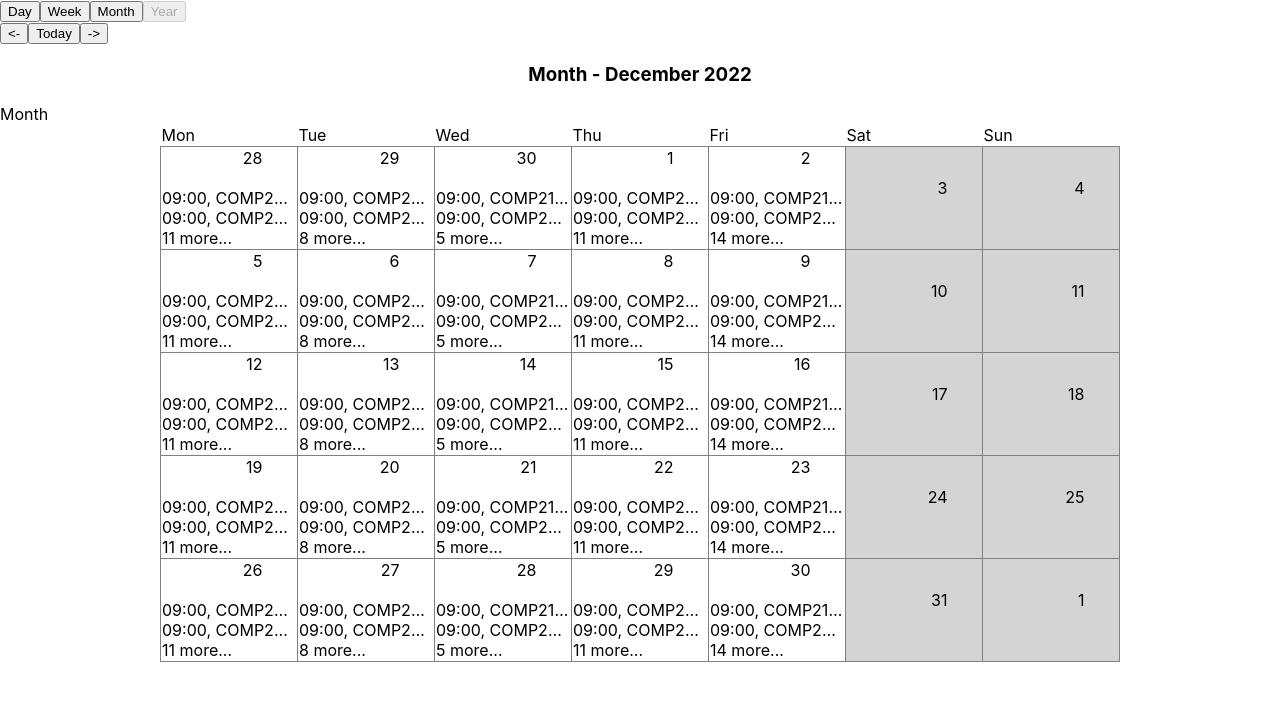
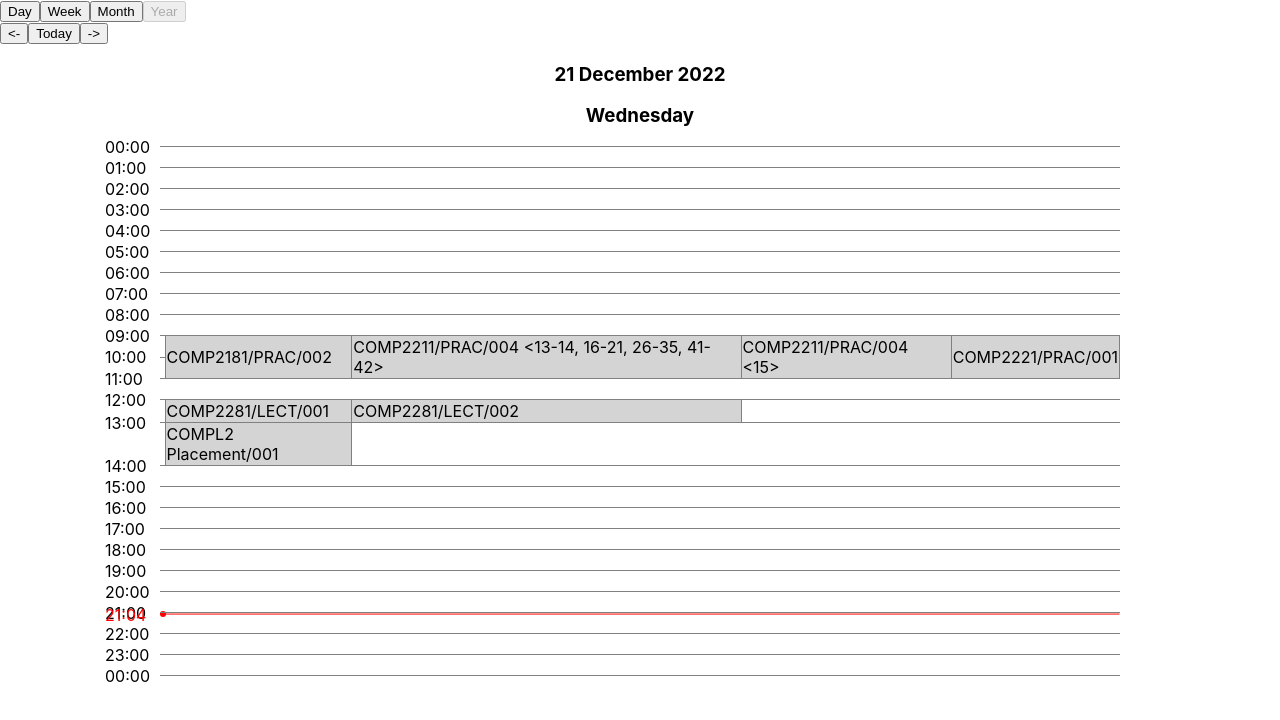
Before and after one commit to hwbrent/calendar, a React (Create React App) app: page / in a window 1280 px wide. Shown: the top 720 px of the page. Built offline with nearby package versions, Linux system fonts and the light colour scheme.

Commit message:
Misc changes

```diff
--- a/src/Calendar/Calendar.jsx
+++ b/src/Calendar/Calendar.jsx
@@ -42,7 +42,7 @@ export const Views = {
  */
 function ViewButtons(props) {
     return (
-        <div>
+        <div className='view-buttons'>
             <button type='button' value="DAY" onClick={props.onClick}>Day</button>
             <button type='button' value="WEEK" onClick={props.onClick}>Week</button>
             <button type='button' value="MONTH" onClick={props.onClick}>Month</button>
@@ -52,14 +52,9 @@ function ViewButtons(props) {
 }
 
 export default function Calendar(props) {
-
-    useEffect(() => {
-        console.log(sampleTimetable);
-    }, []);
-
     // The type of calendar view that's being shown.
     // Default is Week. Can only ever be Day, Week, Month or Year.
-    const [ view, setView ] = useState(Views.MONTH);
+    const [ view, setView ] = useState(Views.DAY);
 
     useEffect(() => {
         const viewType = Object.keys(Views).find(property => Views[property] === view);
@@ -86,13 +81,13 @@ export default function Calendar(props) {
     function getViewHeaderText() {
         switch (view) {
             case Views.DAY:
-                return `Day - ${date.getDate()} ${Months[date.getMonth()]} ${date.getFullYear()}`;
+                return `${date.getDate()} ${Months[date.getMonth()]} ${date.getFullYear()}`;
             case Views.WEEK:
-                return `Week - ${date.getDate()} ${Months[date.getMonth()]} ${date.getFullYear()}`;
+                return `${date.getDate()} ${Months[date.getMonth()]} ${date.getFullYear()}`;
             case Views.MONTH:
-                return `Month - ${Months[date.getMonth()]} ${date.getFullYear()}`;
+                return `${Months[date.getMonth()]} ${date.getFullYear()}`;
             case Views.YEAR:
-                return `Year - ${date.getFullYear()}`;
+                return `${date.getFullYear()}`;
             default:
                 return '';
         }
--- a/src/Calendar/misc/components.jsx
+++ b/src/Calendar/misc/components.jsx
@@ -114,10 +114,10 @@ export function DateToggles(props) {
     };
 
     return (
-        <>
-        <button onClick={handleClick} value='decrement'>{'<-'}</button>
-        <button onClick={handleClick} value='today'>Today</button>
-        <button onClick={handleClick} value='increment'>{'->'}</button>
-        </>
+        <div className='date-toggles'>
+            <button onClick={handleClick} value='decrement'>{'<-'}</button>
+            <button onClick={handleClick} value='today'>Today</button>
+            <button onClick={handleClick} value='increment'>{'->'}</button>
+        </div>
     );
 }
--- a/src/Calendar/misc/functions.js
+++ b/src/Calendar/misc/functions.js
@@ -77,8 +77,6 @@ export const Weekdays = {
  */
 export const convertDateToYYYYMMDD = (date) => date.toISOString().slice(0,10);
 
-export const convertHourNumToHHMM = (num) => new Date(0,0,0,num).toISOString().search(/\d\d:\d/);
-
 /**
  * Sets the browser tab name using the current calendar view name.
  *
@@ -156,6 +154,10 @@ export function convertHHMMtoFloat(hhmm) {
     return null;
 }
 
+/**
+ * @param {Date} paramDate
+ * @returns {boolean} Boolean indicating if {@link paramDate} represents today.
+ */
 export function isToday(paramDate) {
     const today = new Date();
     return paramDate.getFullYear() === today.getFullYear()
```
